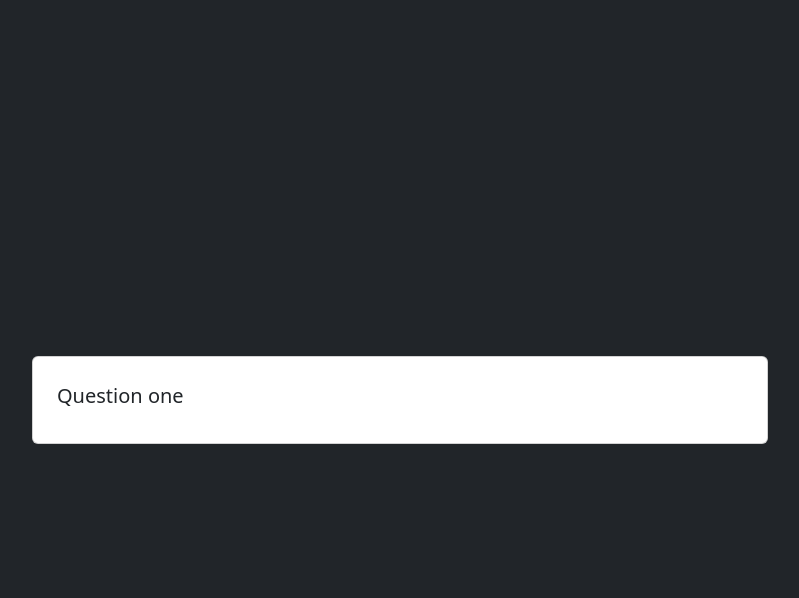
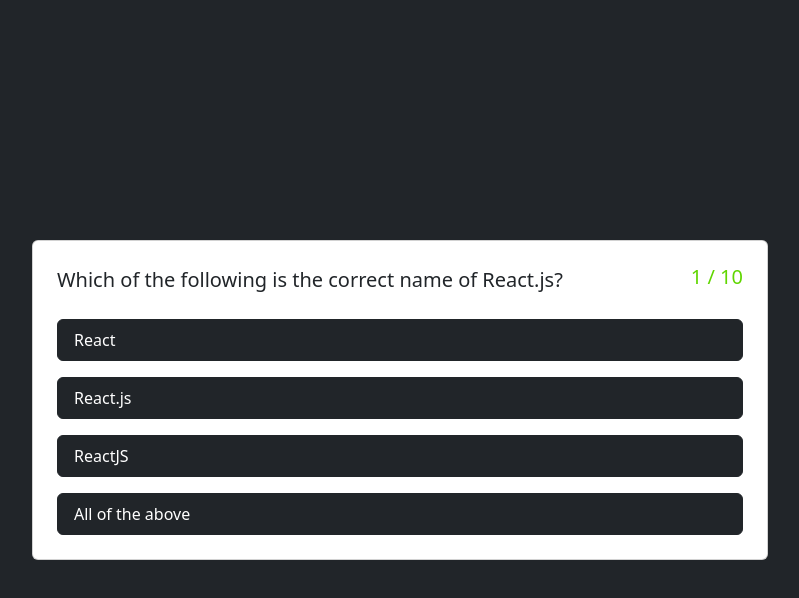
Before and after one commit to Shivamraj10/Quiz-web-app, a React (Vite) app: page / in a window 1280 px wide. Both pictures are taken after a click on the button "Start Quiz". Shown: the top 598 px of the page, without its empty margins (240-1039 px from the left). Built offline with nearby package versions, Linux system fonts and the light colour scheme.

Commit message:
ALHAMDULLILAH showing question complete

```diff
--- a/src/App.jsx
+++ b/src/App.jsx
@@ -1,11 +1,28 @@
-import { useState } from 'react';
+import { useEffect, useState } from 'react';
 import StartQuiz from './assets/components/start';
 import './assets/css/app.css';
 import Quiz from './assets/components/quiz';
 
 function App() {
+  const [quiz, setQuiz] = useState([]);
+  const [question, setQuestion] = useState({});
+  const [questionIndex, setQuestionIndex] = useState(0);
+
+  // handle the quiz page
   const [showStart, setShowStart] = useState(true);
   const [showQuiz, setShowQuiz] = useState(false);
+
+  useEffect(() => {
+    fetch('/public/quiz.json')
+      .then((response) => response.json())
+      .then((data) => setQuiz(data));
+  }, []);
+
+  useEffect(() => {
+    if (quiz.length > questionIndex) {
+      setQuestion(quiz[questionIndex]);
+    }
+  }, [quiz, questionIndex]);
 
   const startQuiz = () => {
     setShowStart(false);
@@ -15,7 +32,7 @@
   return (
     <>
       <StartQuiz startQuiz={startQuiz} showStart={showStart} />
-      <Quiz />
+      <Quiz quiz={quiz} showQuiz={showQuiz} question={question} />
     </>
   );
 }
--- a/src/assets/components/quiz.jsx
+++ b/src/assets/components/quiz.jsx
@@ -1,21 +1,36 @@
-const Quiz = () => {
+const Quiz = (props) => {
+  const { quiz, showQuiz, question } = props;
   return (
-    <section className="bg-dark text-white">
+    <section
+      className="bg-dark text-white"
+      style={{ display: `${showQuiz ? 'block' : 'none'}` }}
+    >
       <div className="container">
         <div className="row vh-100 align-items-center justify-content-center">
           <div className="col-lg-8">
             <div className="card p-4">
               <div className="d-flex justify-content-between gap-md-3">
-                <h5 className="mb-2 fs-normal lh-base">Question one</h5>
+                <h5 className="mb-2 fs-normal lh-base">{question?.question}</h5>
                 <h5
                   style={{
                     color: '#60d600',
                     width: '100px',
                     textAlign: 'right',
                   }}
-                ></h5>
+                >
+                  {quiz.indexOf(question) + 1} / {quiz.length}
+                </h5>
               </div>
-              <div>{/* some element */}</div>
+              <div>
+                {question?.options?.map((item, index) => (
+                  <button
+                    key={index}
+                    className={`option w-100 text-start btn text-white py-2 px-3 mt-3 rounded btn-dark`}
+                  >
+                    {item}
+                  </button>
+                ))}
+              </div>
 
               {/* some element */}
             </div>
```
